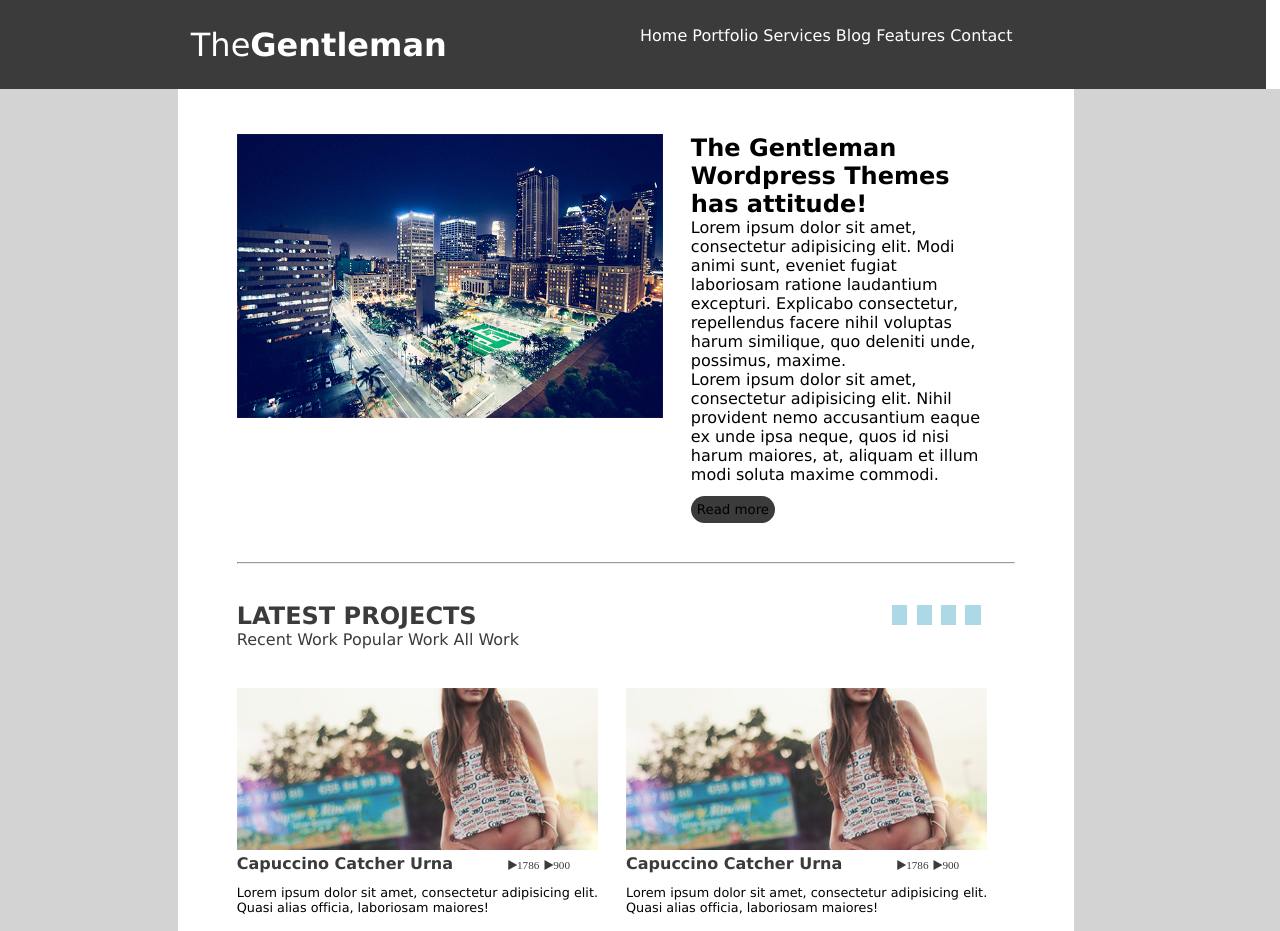
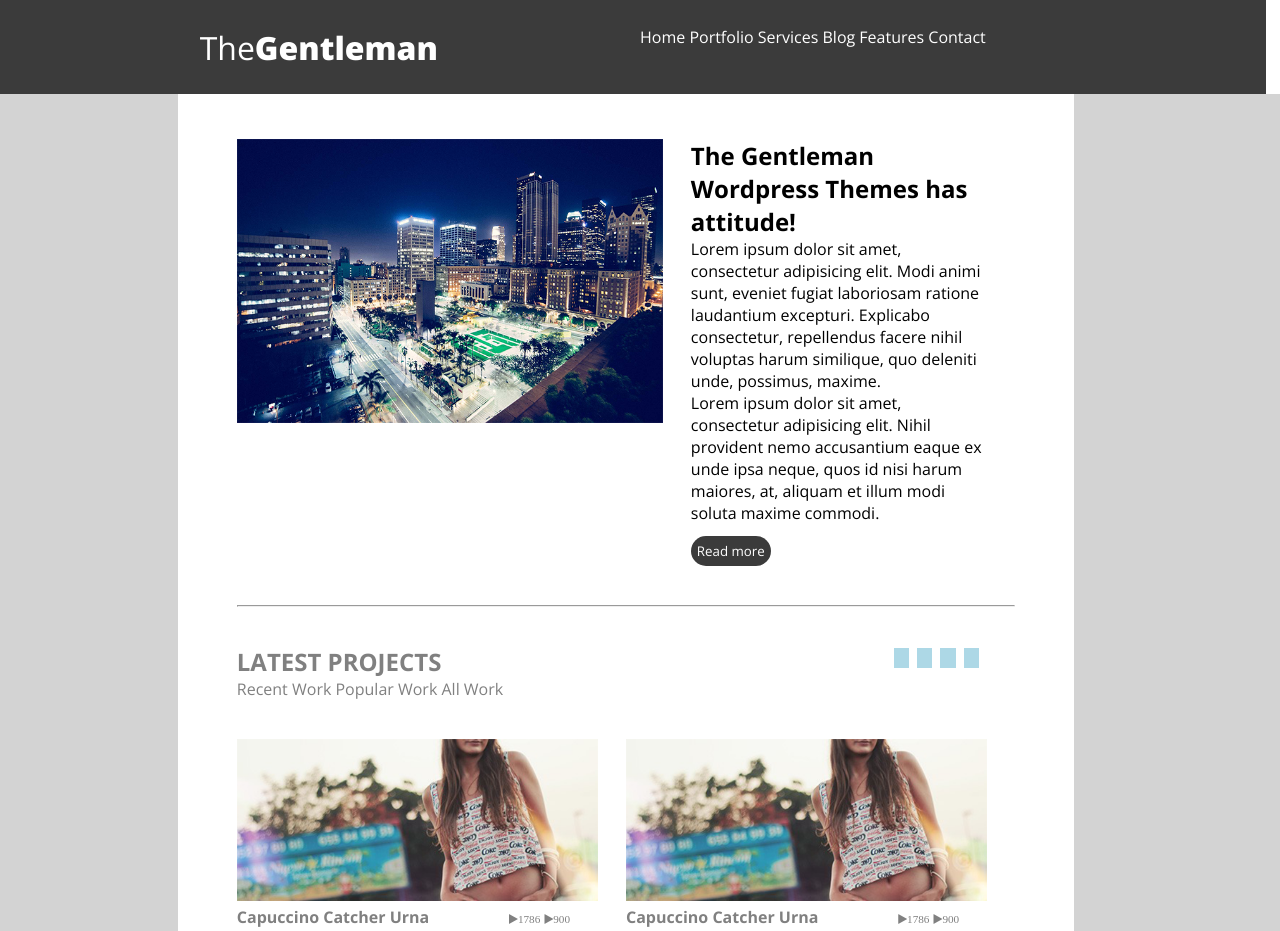
Before and after one commit to vaRinia/22_Gentleman, a plain HTML site: page index.html in a window 1280 px wide. Shown: the top 931 px of the page. Drawn offline with nearby package versions, Linux system fonts and the light colour scheme.

Commit message:
version final

```diff
--- a/css/main.css
+++ b/css/main.css
@@ -1,5 +1,5 @@
 *{
-	font-family: Verdana;
+	font-family: Open Sans;
 }
 .bg-negro {
 	background-color: #3B3B3B;
@@ -41,7 +41,7 @@ hr{
 	margin-bottom: 5%;
 }
 .t-gris {
-	color: #3B3B3B;
+	color: gray;
 }
 .mg-b-5 {
 	margin-bottom: 5%;
--- a/css/utilities.css
+++ b/css/utilities.css
@@ -7,7 +7,7 @@
 }
 
 strong {
-	font-weight: 600;
+	font-weight: 900;
 }
 
 .pd-0{
--- a/index.html
+++ b/index.html
@@ -19,7 +19,7 @@
       <header>
         <div class="row bg-negro pd-2">
           <div class="col-6">
-            <p class="text-white titulo text-center">The<b>Gentleman</b></p>
+            <p class="text-white titulo text-center">The<strong>Gentleman</strong></p>
           </div>
           <div class="col-6">
             <ul>
@@ -43,10 +43,15 @@
               <div class="col-5">
                 <h2>The Gentleman Wordpress Themes has attitude!</h2>
                 <p>Lorem ipsum dolor sit amet, consectetur adipisicing elit. Modi animi sunt, eveniet fugiat laboriosam ratione laudantium excepturi. Explicabo consectetur, repellendus facere nihil voluptas harum similique, quo deleniti unde, possimus, maxime.<br> Lorem ipsum dolor sit amet, consectetur adipisicing elit. Nihil provident nemo accusantium eaque ex unde ipsa neque, quos id nisi harum maiores, at, aliquam et illum modi soluta maxime commodi.</p>
-                <a href=""><button class="bg-gray bot-g pd-2">Read more</button></a>
+                <a href=""><button class="bg-gray bot-g pd-2 text-white">Read more</button></a>
               </div>
             </div>
-            <hr>
+            <!--<svg height="50" width="900">
+              <g fill="" stroke="gray" stroke-width="4">
+                <path stroke-dasharray="5,5" d="M5 20 l215 0" />
+              </g>
+            </svg>-->
+            <hr><!--intento hacer esta línea pero no encuentro soluciones :(-->
             <div class="row mg-b-5">
               <div class="col-10">
                 <h2 class="t-gris">LATEST PROJECTS</h2>
@@ -149,7 +154,7 @@
             </div><!--renglonfoto-->
             <div class="row text-center">
               <div class="col-12">
-                <a href=""><button class="bg-gray bot-g pd-2 mg-b-5">Load more</button></a>
+                <a href=""><button class="bg-gray bot-g pd-2 mg-b-5 text-white">Load more</button></a>
               </div>
             </div>
             <hr>
@@ -166,10 +171,10 @@
           </div><!--TODO EL FONDO BLANCO-->
         </div><!--TODO EL FONDO BLANCO-->
       </section>
-      <footer class="bg-negro pd-l-r pd-5">
+      <footer class="bg-negro pd-l-r pd-5"><!-- FOOTER -->
         <div class="row mg-b-5">
           <div class="col-3">
-            <p class="t-gris t-1p5 mg-b-5">The<b>Gentleman</b></p>
+            <p class="text-gray t-1p5 mg-b-5">The<strong>Gentleman</strong></p>
             <img src="img/facebook.png" class="mini inl" alt="redes">
             <img src="img/in.png" class="mini inl" alt="redes">
             <img src="img/twitter.png" class="mini inl" alt="redes">
```
